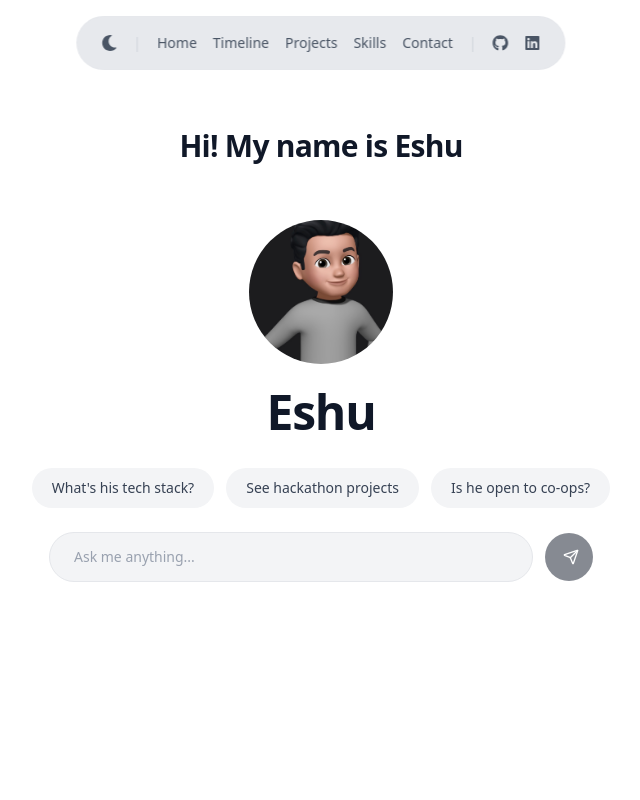
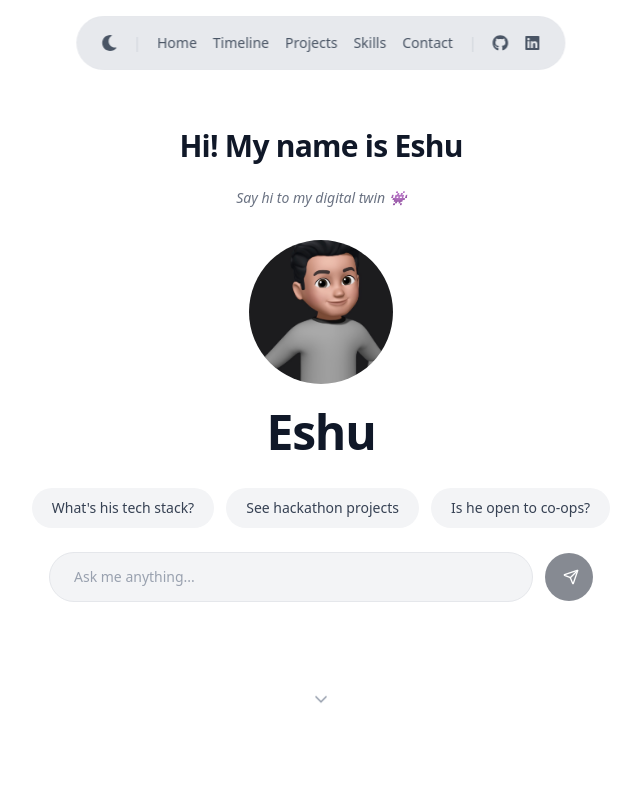
Before and after one commit to eshu3104/portfolio, a Next.js app: page / in a window 1280 px wide. Shown: the top 800 px of the page, without its empty margins (319-959 px from the left). Built offline with nearby package versions, Linux system fonts and the light colour scheme.

Commit message:
made ui updates

```diff
--- a/app/components/Hero.tsx
+++ b/app/components/Hero.tsx
@@ -65,17 +65,22 @@ async function handleSend(overrideQuestion?: string) {
             {/* 1. Name Heading */}
             <h1 className="text-3xl font-semibold tracking-tight">Hi! My name is Eshu</h1>
 
+            <p className="text-sm text-gray-500 dark:text-gray-400 italic">
+                Say hi to my digital twin 👾
+            </p>
+
             {/* 2. Avatar */}
             <Image
                 src="/images/avatar.jpg"
                 alt="Eshu"
                 width={144}
                 height={144}
-                className="rounded-full object-cover w-36 h-36 mt-8"
+                className="rounded-full object-cover w-36 h-36 mt-2"
             />
 
             {/* 3. Large name below avatar */}
-            <h2 className="text-5xl font-bold tracking-tight">Eshu</h2>
+            {messages.length === 0 && (
+            <h2 className="text-5xl font-bold tracking-tight">Eshu</h2> )}
 
             {/* 4. Suggestion Chips */}
             {messages.length === 0 && (
@@ -137,6 +142,15 @@ async function handleSend(overrideQuestion?: string) {
                 </button>
             </div>
 
+            {/* Scroll hint */}
+{messages.length === 0 && (
+  <div className="flex flex-col items-center gap-1 mt-2 animate-bounce pt-20">
+    <svg width="20" height="20" viewBox="0 0 24 24" fill="none" stroke="currentColor" strokeWidth="2" strokeLinecap="round" strokeLinejoin="round" className="text-gray-400 dark:text-gray-600">
+      <path d="M6 9l6 6 6-6" />
+    </svg>
+  </div>
+)}
+
         </div>
     )
 }
```
